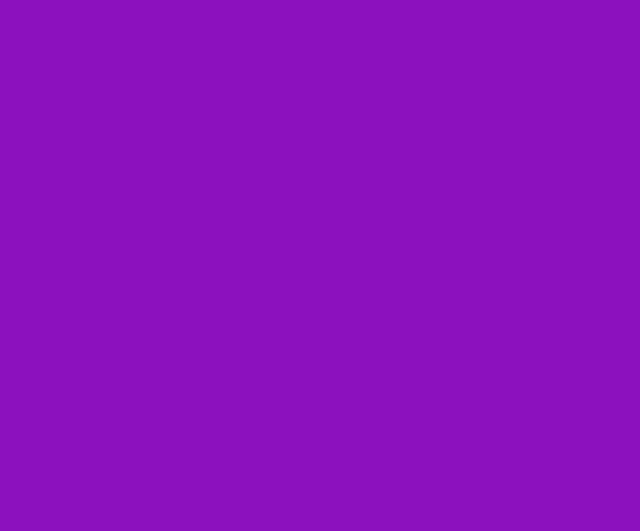
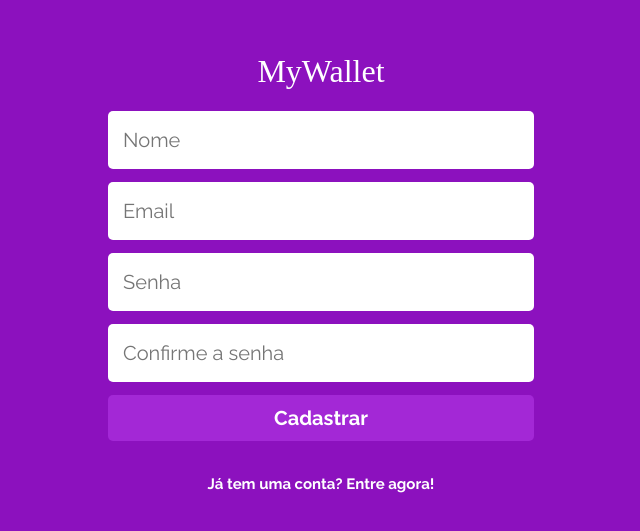
Before and after one commit to shemlouk/MyWallet_front-end, a React (Create React App) app: page /cadastro in a window 1280 px wide. Before the commit this address had no page. Shown: the part 127-658 px from the top of the page, without its empty margins (319-959 px from the left). Built offline with nearby package versions, Linux system fonts and the light colour scheme; a web font is replaced by a local one.

Commit message:
chore: add SignUp page layout

```diff
--- a/src/App.js
+++ b/src/App.js
@@ -1,11 +1,13 @@
 import { BrowserRouter, Routes, Route } from "react-router-dom";
 import SignIn from "./pages/SignIn";
+import SignUp from "./pages/SignUp";
 
 const App = () => {
   return (
     <BrowserRouter>
       <Routes>
         <Route path="/" element={<SignIn />} />
+        <Route path="/cadastro" element={<SignUp />} />
       </Routes>
     </BrowserRouter>
   );
--- /dev/null
+++ b/src/pages/SignUp/index.js
@@ -0,0 +1,23 @@
+import * as F from "../../components/FormComponents";
+import AppLogo from "../../components/AppLogo";
+import Form from "../../layout/Form/index";
+import Main from "../../layout/Main/index";
+import { Link } from "react-router-dom";
+
+const SignUp = () => {
+  return (
+    <Main>
+      <AppLogo />
+      <Form>
+        <F.Input type="text" placeholder="Nome" />
+        <F.Input type="email" placeholder="Email" />
+        <F.Input type="password" placeholder="Senha" />
+        <F.Input type="password" placeholder="Confirme a senha" />
+        <F.Submit type="submit" value="Cadastrar" />
+      </Form>
+      <Link to="/">Já tem uma conta? Entre agora!</Link>
+    </Main>
+  );
+};
+
+export default SignUp;
```
